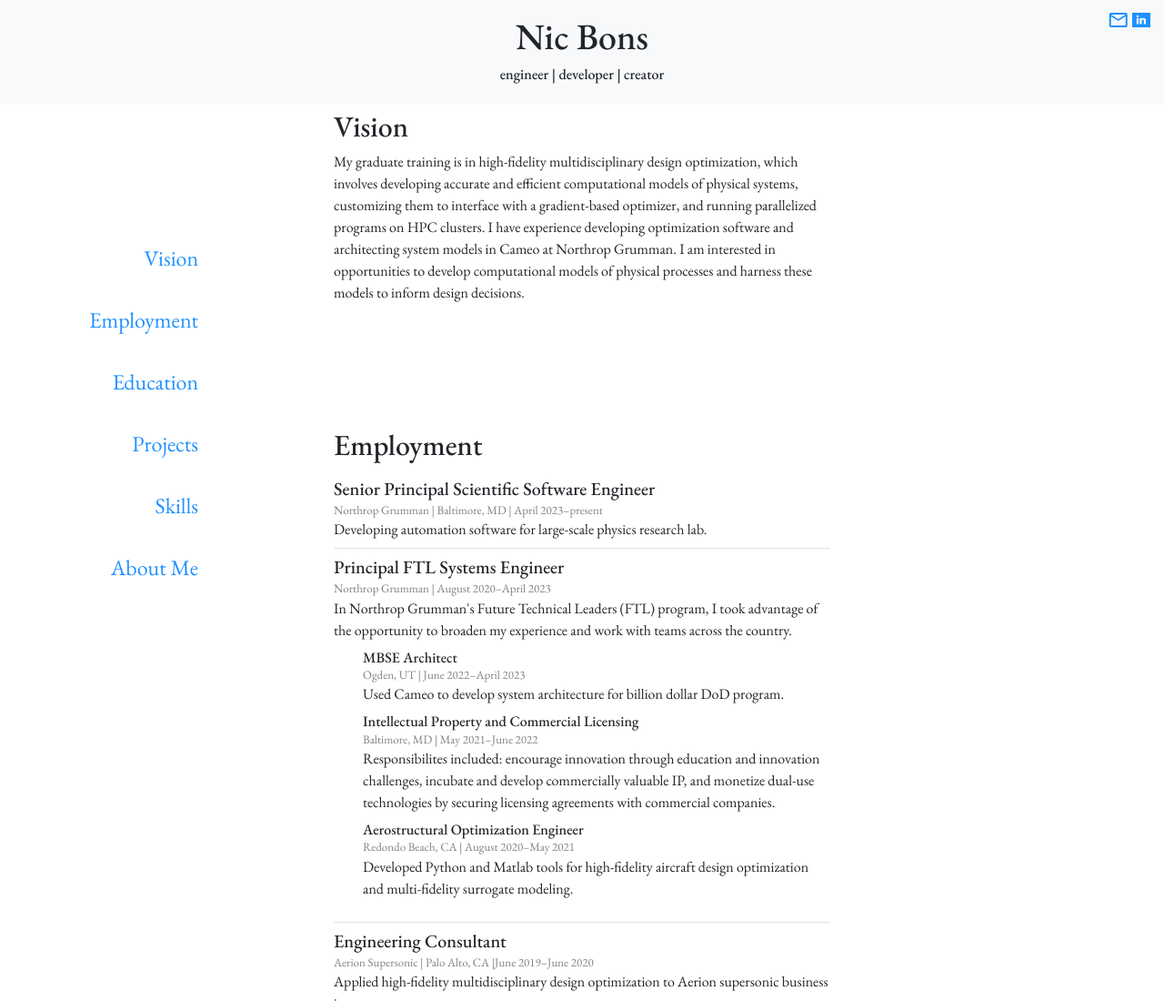
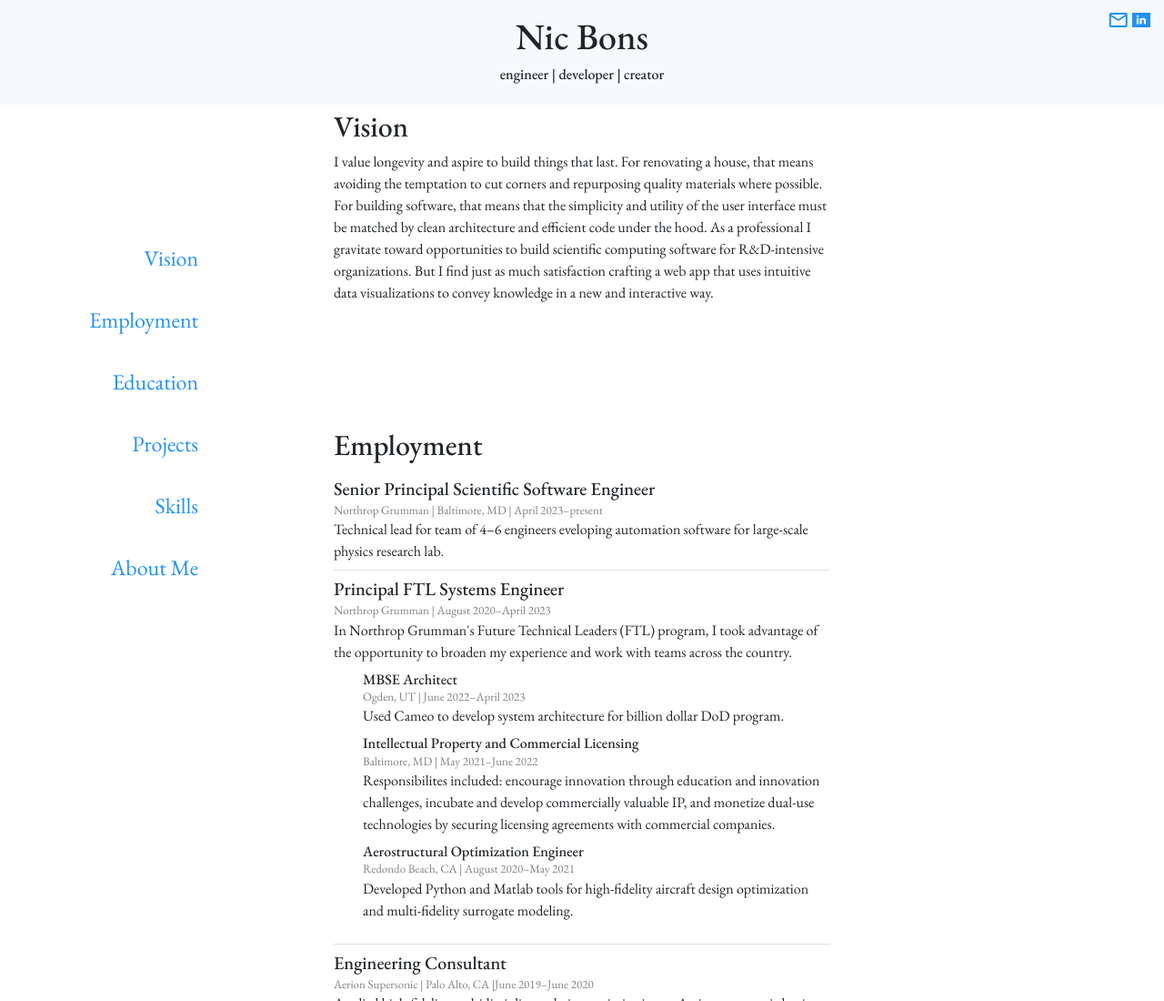
Before and after one commit to nbons/nbons.github.io, a plain HTML site: page index.html in a window 1280 px wide. Shown: the top 1100 px of the page at 91% size. Drawn offline with nearby package versions, Linux system fonts and the light colour scheme.

Commit message:
reworked vision

```diff
--- a/index.html
+++ b/index.html
@@ -94,17 +94,31 @@
       <div id="main-content" class="col-6 pb-5">
         <h2 id="section-vision" class="section-head">Vision</h2>
         <p>
+          <!-- beauty, simplicity, design, efficient, streamlined, clean, concise, elegant, intuitive -->
+
+          I value longevity and aspire to build things that last.
+          For renovating a house, that means avoiding the temptation to cut corners and repurposing quality materials where possible.
+          For building software, that means that the simplicity and utility of the user interface must be matched by clean architecture and efficient code under the hood.
+          As a professional I gravitate toward opportunities to build scientific computing software for R&D-intensive organizations.
+          But I find just as much satisfaction crafting a web app that uses intuitive data visualizations to convey knowledge in a new and interactive way.
+
+          <!-- Utilitarian, simple, intuitive, clean, efficient&mdash;these are descriptors of longevity.
+          And when something is built with simplicity in mind, when every extraneous bit is stripped away, the end result is elegance and beauty.
+          Whether crafting an algorithm or an archway in my home, I take great pleasure in -->
+        </p>
+
+        <!-- <p>
           My graduate training is in high-fidelity multidisciplinary design optimization, which involves developing accurate and efficient computational models of physical systems, customizing them to interface with a gradient-based optimizer, and running parallelized programs on HPC clusters.
           I have experience developing optimization software and architecting system models in Cameo at Northrop Grumman.
           I am interested in opportunities to develop computational models of physical processes and harness these models to inform design decisions.
-        </p>
+        </p> -->
 
         <h2 id="section-employment" class="section-head">Employment</h2>
 
         <div class="border-bottom py-2">
           <h5 class="entry-title">Senior Principal Scientific Software Engineer</h5>
           <div class="entry-subtitle">Northrop Grumman | Baltimore, MD | April 2023&ndash;present</div>
-          Developing automation software for large-scale physics research lab.
+          Technical lead for team of 4&ndash;6 engineers eveloping automation software for large-scale physics research lab.
         </div>
 
         <div class="border-bottom py-2">
```
